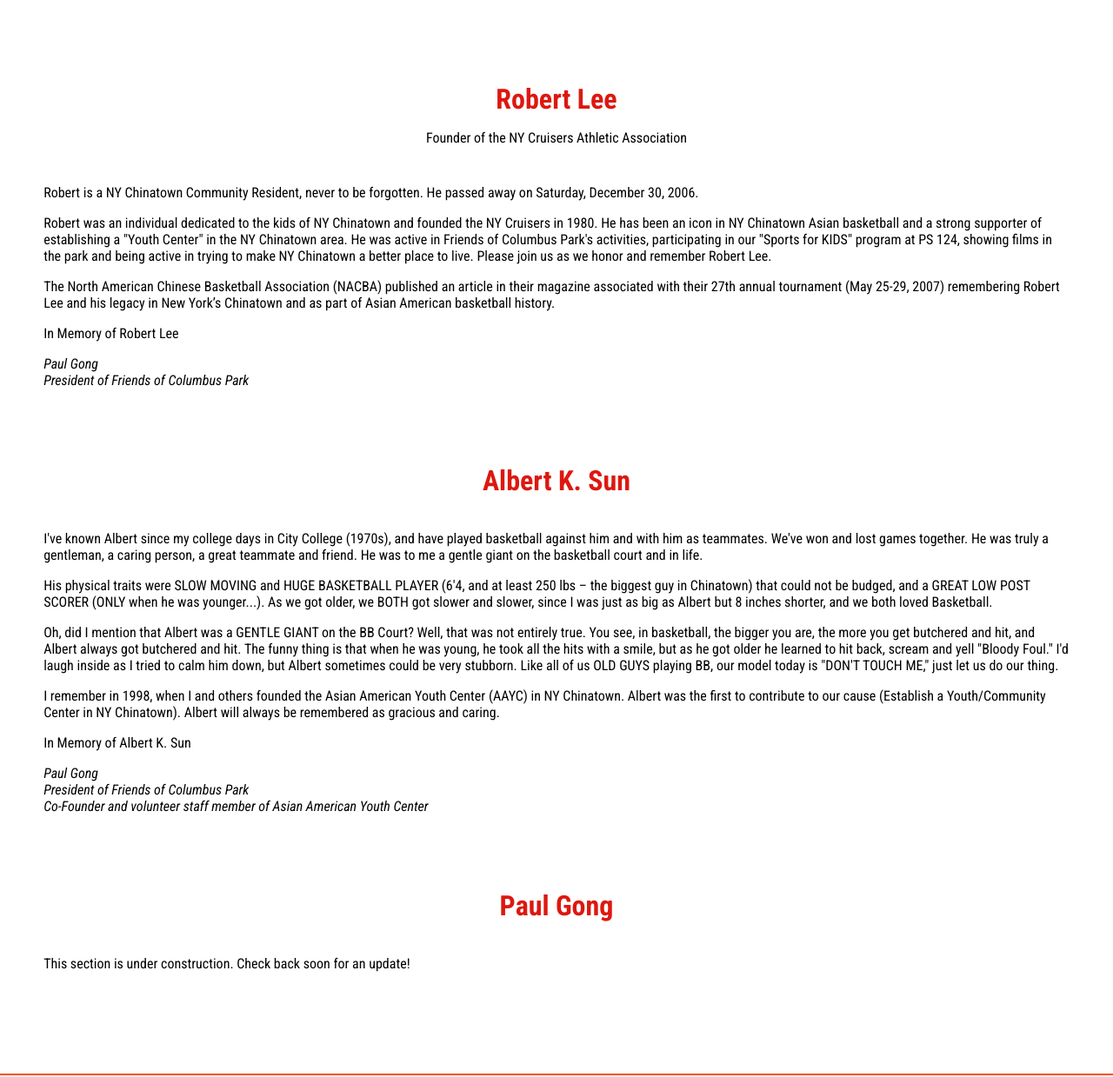
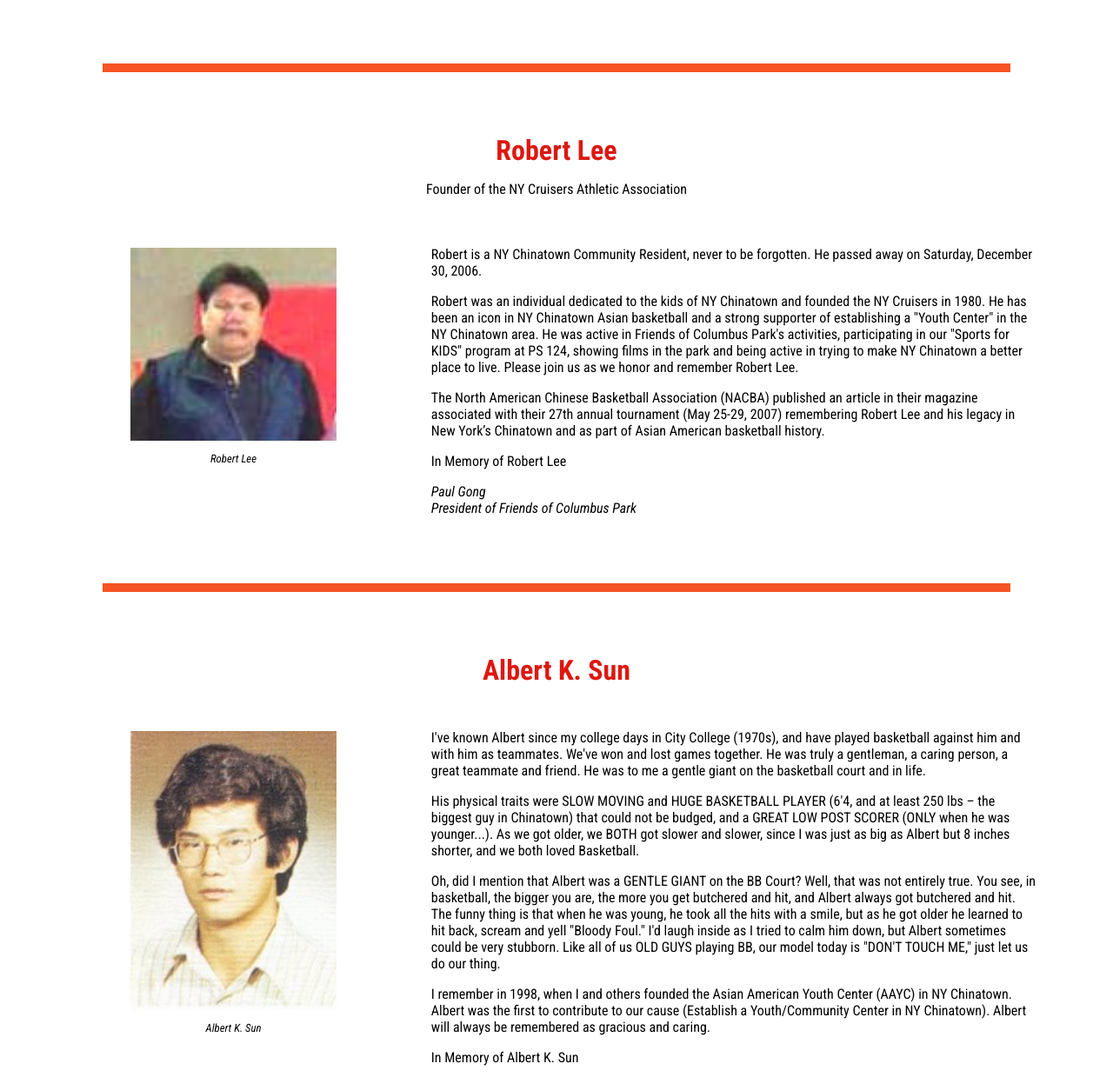
Before and after one commit to jngong/focp-ny-website, a plain HTML site: page about-us/in-memory-of.html in a window 1280 px wide. Shown: the part 1098-2337 px from the top of the page at 87% size. Drawn offline with Linux system fonts and the light colour scheme.

Commit message:
Updated content on In Memory Of Page

```diff
--- a/about-us/in-memory-of.html
+++ b/about-us/in-memory-of.html
@@ -98,7 +98,7 @@
         </div>
         <div class="thirds-sidebar-container">
           <div class="sidebar-module">
-            <img class="smaller" src="../images/in-memory-of/bobby-lee.jpg" alt="">
+            <img class="in-memory" src="../images/in-memory-of/bobby-lee.jpg" alt="">
             <p class="caption">Bobby Lee</p>
           </div>
           <div class="two-thirds-module">
@@ -136,12 +136,18 @@
           </div> <!-- end of two-column text module div -->
         </div> <!-- end of two-column container div -->
       </div> <!-- end of section div -->
-
+      <hr class="section-divider">
       <div class="section">
         <div class="section-title">
           <h2>Robert Lee</h2>
           <p class="section-intro">Founder of the NY Cruisers Athletic Association</p>
         </div>
+        <div class="thirds-sidebar-container">
+          <div class="sidebar-module">
+            <img class="in-memory" src="../images/in-memory-of/robert-lee.jpg" alt="">
+            <p class="caption">Robert Lee</p>
+          </div>
+          <div class="two-thirds-module">
             <p>
               Robert is a NY Chinatown Community Resident, never to be forgotten. He passed away on Saturday, December 30, 2006.
             </p>
@@ -158,12 +164,20 @@
               <span class="italic">Paul Gong<br>
               President of Friends of Columbus Park</span>
             </p>
+          </div> <!-- end of module div -->
+        </div> <!-- end of container div -->
       </div> <!-- end of section div -->
-
+      <hr class="section-divider">
       <div class="section">
         <div class="section-title">
           <h2>Albert K. Sun</h2>
         </div>
+        <div class="thirds-sidebar-container">
+          <div class="sidebar-module">
+            <img class="in-memory" src="../images/in-memory-of/albert-sun.jpg" alt="">
+            <p class="caption">Albert K. Sun</p>
+          </div>
+          <div class="two-thirds-module">
             <p>
               I've known Albert since my college days in City College (1970s), and have played basketball against him and with him as teammates. We've won and lost games together. He was truly a gentleman, a caring person, a great teammate and friend. He was to me a gentle giant on the basketball court and in life.
             </p>
@@ -184,15 +198,26 @@
               President of Friends of Columbus Park<br>
               Co-Founder and volunteer staff member of Asian American Youth Center</span>
             </p>
+          </div> <!-- end of module div -->
+        </div> <!-- end of container div -->
       </div> <!-- end of section div -->
-
+      <hr class="section-divider">
       <div class="section">
         <div class="section-title">
           <h2>Paul Gong</h2>
+          <p class="section-intro">Founder, Friends of Columbus Park and Co-Founder, Asian American Youth Center</p>
         </div>
+        <div class="thirds-sidebar-container">
+          <div class="sidebar-module">
+            <img class="in-memory" src="../images/officers/paul-gong-portrait.jpg" alt="">
+            <p class="caption">Paul Gong</p>
+          </div>
+          <div class="two-thirds-module">
             <p>
               This section is under construction. Check back soon for an update!
             </p>
+          </div> <!-- end of module div -->
+        </div> <!-- end of container div -->
       </div> <!-- end of section div -->
     </div> <!-- end of main div -->
 
--- a/css/styles.css
+++ b/css/styles.css
@@ -411,6 +411,7 @@ li {
   width: 33%;
   /* background-color: #EEE; */
   text-align: center;
+  align-items: center;
 }
 
 /*
@@ -450,6 +451,10 @@ img.smaller {
   display: inline-block;
 }
 
+img.in-memory {
+  margin-top: 5%;
+  width: 65%;
+}
 .cta-bar {
   display: inline-block;
   width: 100%;
```
Also changed, not shown: images/in-memory-of/albert-sun.jpg (added), images/in-memory-of/robert-lee.jpg (added). Lines whose indentation alone changed are shown as unchanged.
